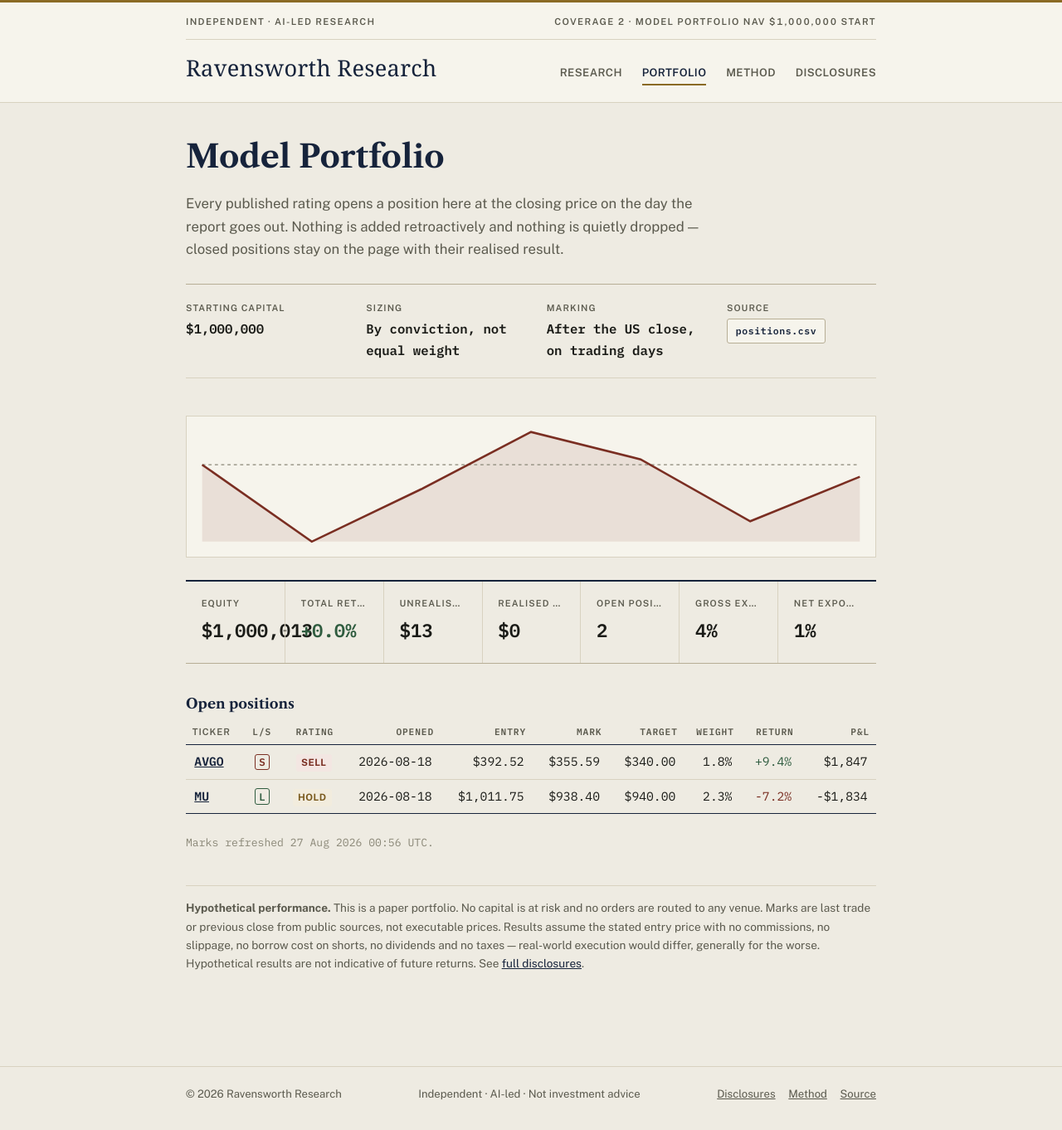
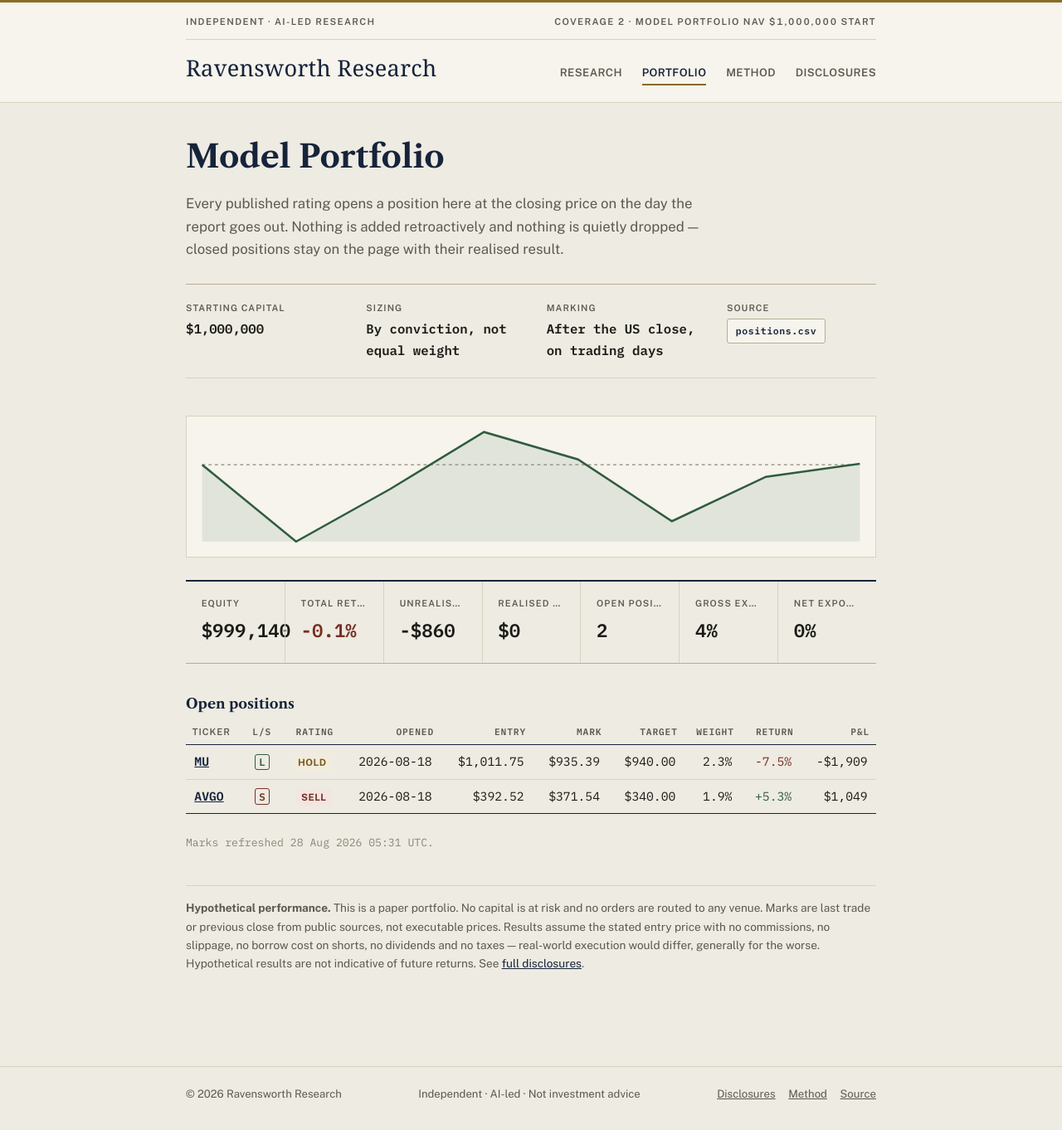
Before and after one commit to ryanrodrigues25200525-svg/ravensworth-research, a Jekyll site: the page built from portfolio.md, in a window 1280 px wide. Shown: the whole page at 83% size. Built offline with Jekyll 4.4.1, drawn with Linux system fonts in a browser that asks for light colours; some web fonts are replaced.

Commit message:
chore: refresh portfolio marks

```diff
--- a/data/equity_curve.csv
+++ b/data/equity_curve.csv
@@ -7,3 +7,4 @@ date,equity
 2026-08-24,999155.0
 2026-08-25,999819.5
 2026-08-27,1000012.75
+2026-08-28,999140.0
--- a/portfolio.md
+++ b/portfolio.md
@@ -17,22 +17,22 @@ result.</p>
 </dl>
 
 <!-- PORTFOLIO:START -->
-<svg class="equity-curve" viewBox="0 0 640 120" role="img" aria-label="Model portfolio equity curve"><polygon points="8,112 8.0,39.1 112.0,112.0 216.0,62.2 320.0,8.0 424.0,34.0 528.0,92.7 632.0,50.5 632,112" fill="#7a2e22" opacity="0.10"/><line x1="8" y1="39.1" x2="632" y2="39.1" stroke="#8b8878" stroke-width="1" stroke-dasharray="3 3"/><polyline points="8.0,39.1 112.0,112.0 216.0,62.2 320.0,8.0 424.0,34.0 528.0,92.7 632.0,50.5" fill="none" stroke="#7a2e22" stroke-width="2"/></svg>
+<svg class="equity-curve" viewBox="0 0 640 120" role="img" aria-label="Model portfolio equity curve"><polygon points="8,112 8.0,39.1 97.1,112.0 186.3,62.2 275.4,8.0 364.6,34.0 453.7,92.7 542.9,50.5 632.0,38.2 632,112" fill="#2f5c3f" opacity="0.10"/><line x1="8" y1="39.1" x2="632" y2="39.1" stroke="#8b8878" stroke-width="1" stroke-dasharray="3 3"/><polyline points="8.0,39.1 97.1,112.0 186.3,62.2 275.4,8.0 364.6,34.0 453.7,92.7 542.9,50.5 632.0,38.2" fill="none" stroke="#2f5c3f" stroke-width="2"/></svg>
 <div class="stat-strip">
-<div class="stat-tile"><span class="stat-label">Equity</span><span class="stat-value">$1,000,013</span></div>
-<div class="stat-tile"><span class="stat-label">Total return</span><span class="stat-value"><span class="pos">+0.0%</span></span></div>
-<div class="stat-tile"><span class="stat-label">Unrealised P&amp;L</span><span class="stat-value">$13</span></div>
+<div class="stat-tile"><span class="stat-label">Equity</span><span class="stat-value">$999,140</span></div>
+<div class="stat-tile"><span class="stat-label">Total return</span><span class="stat-value"><span class="neg">-0.1%</span></span></div>
+<div class="stat-tile"><span class="stat-label">Unrealised P&amp;L</span><span class="stat-value">-$860</span></div>
 <div class="stat-tile"><span class="stat-label">Realised P&amp;L</span><span class="stat-value">$0</span></div>
 <div class="stat-tile"><span class="stat-label">Open positions</span><span class="stat-value">2</span></div>
 <div class="stat-tile"><span class="stat-label">Gross exposure</span><span class="stat-value">4%</span></div>
-<div class="stat-tile"><span class="stat-label">Net exposure</span><span class="stat-value">1%</span></div>
+<div class="stat-tile"><span class="stat-label">Net exposure</span><span class="stat-value">0%</span></div>
 </div>
 <h3>Open positions</h3>
 <div class="table-wrap"><table class="ledger"><thead><tr><th>Ticker</th><th>L/S</th><th>Rating</th><th>Opened</th><th>Entry</th><th>Mark</th><th>Target</th><th>Weight</th><th>Return</th><th>P&amp;L</th></tr></thead><tbody>
-<tr><td><a href="{{ '/research/2026-08-18-avgo/' | relative_url }}">AVGO</a></td><td><span class="direction short">S</span></td><td><span class="badge sell">Sell</span></td><td>2026-08-18</td><td>$392.52</td><td>$355.59</td><td>$340.00</td><td>1.8%</td><td><span class="pos">+9.4%</span></td><td>$1,847</td></tr>
-<tr><td><a href="{{ '/research/2026-08-18-mu/' | relative_url }}">MU</a></td><td><span class="direction long">L</span></td><td><span class="badge hold">Hold</span></td><td>2026-08-18</td><td>$1,011.75</td><td>$938.40</td><td>$940.00</td><td>2.3%</td><td><span class="neg">-7.2%</span></td><td>-$1,834</td></tr>
+<tr><td><a href="{{ '/research/2026-08-18-mu/' | relative_url }}">MU</a></td><td><span class="direction long">L</span></td><td><span class="badge hold">Hold</span></td><td>2026-08-18</td><td>$1,011.75</td><td>$935.39</td><td>$940.00</td><td>2.3%</td><td><span class="neg">-7.5%</span></td><td>-$1,909</td></tr>
+<tr><td><a href="{{ '/research/2026-08-18-avgo/' | relative_url }}">AVGO</a></td><td><span class="direction short">S</span></td><td><span class="badge sell">Sell</span></td><td>2026-08-18</td><td>$392.52</td><td>$371.54</td><td>$340.00</td><td>1.9%</td><td><span class="pos">+5.3%</span></td><td>$1,049</td></tr>
 </tbody></table></div>
-<p class="stamp">Marks refreshed 27 Aug 2026 00:56 UTC.</p>
+<p class="stamp">Marks refreshed 28 Aug 2026 05:31 UTC.</p>
 <!-- PORTFOLIO:END -->
 
 <div class="disclaimer">
```
